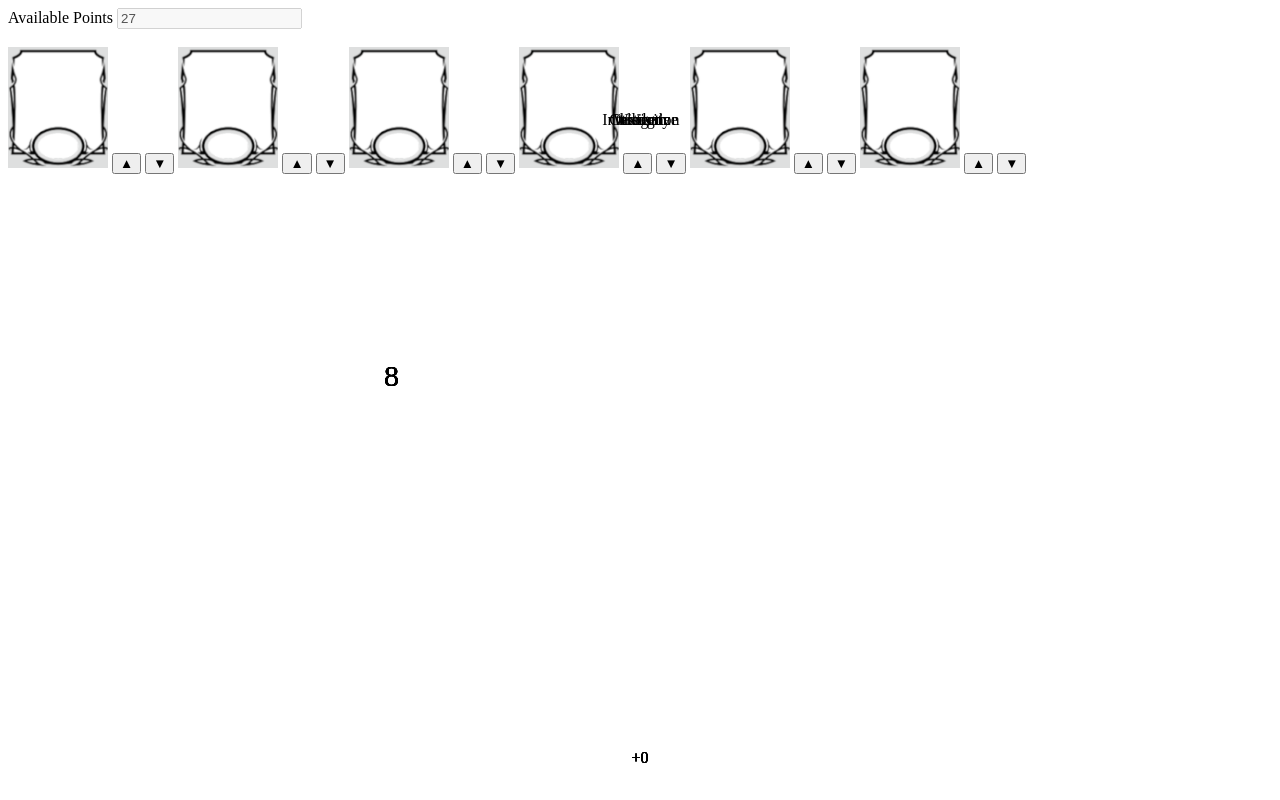
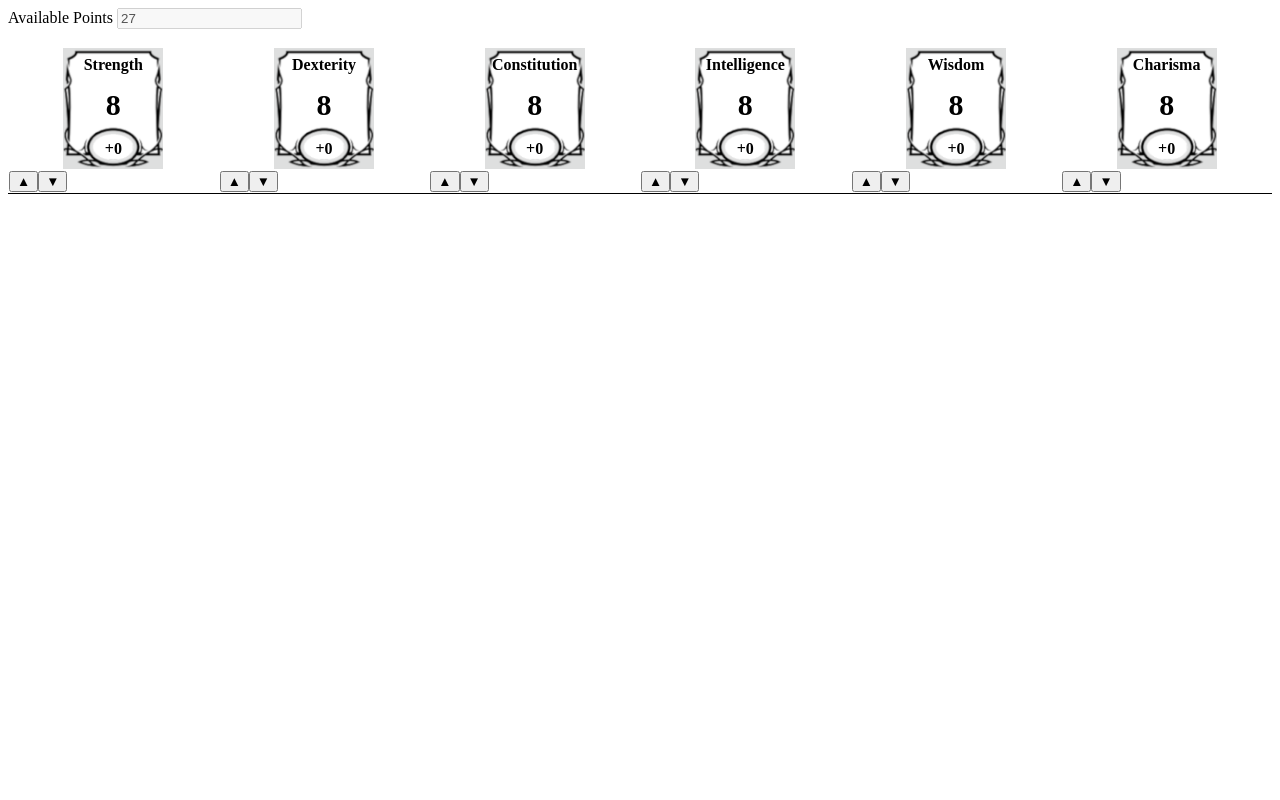
Before and after one commit to HatBrick/DND, a plain HTML site: page CoreStatAssignment.html in a window 1280 px wide. Drawn offline with Linux system fonts and the light colour scheme.

Commit message:
Update CoreStatAssignment.html

```diff
--- a/CoreStatAssignment.html
+++ b/CoreStatAssignment.html
@@ -1,6 +1,8 @@
 <html>
   <body>
     <style>
+      table {width:100%;border-collapse:collapse;user-select: none;border-bottom: 1px solid;}
+      th {text-align: left;}
       .container {
         position: relative;
         text-align: center;
@@ -29,24 +31,24 @@
     <label for="points">Available Points</label>
     <input type="number" id="PointBuy" name="points" value="27" disabled><br><br>
 
-    <img class="container" src="CoreStatBG.png" width=100><div class="top">Strength</div><div class="stat" id="stat1">8</div><div class="bonus">+0</div>
-    <button type="button" class="Inc" id="stat1">▲</button>
-    <button type="button" class="Dec" id="stat1">▼</button>
-    <img class="container" src="CoreStatBG.png" width=100><div class="top">Dexterity</div><div class="stat" id="stat2">8</div><div class="bonus">+0</div>
-    <button type="button" class="Inc" id="stat2">▲</button>
-    <button type="button" class="Dec" id="stat2">▼</button>
-    <img class="container" src="CoreStatBG.png" width=100><div class="top">Constitution</div><div class="stat" id="stat3">8</div><div class="bonus">+0</div>
-    <button type="button" class="Inc" id="stat3">▲</button>
-    <button type="button" class="Dec" id="stat3">▼</button>
-    <img class="container" src="CoreStatBG.png" width=100><div class="top">Intelligence</div><div class="stat" id="stat4">8</div><div class="bonus">+0</div>
-    <button type="button" class="Inc" id="stat4">▲</button>
-    <button type="button" class="Dec" id="stat4">▼</button>
-    <img class="container" src="CoreStatBG.png" width=100><div class="top">Wisdom</div><div class="stat" id="stat5">8</div><div class="bonus">+0</div>
-    <button type="button" class="Inc" id="stat5">▲</button>
-    <button type="button" class="Dec" id="stat5">▼</button>
-    <img class="container" src="CoreStatBG.png" width=100><div class="top">Charisma</div><div class="stat" id="stat6">8</div><div class="bonus">+0</div>
-    <button type="button" class="Inc" id="stat6">▲</button>
-    <button type="button" class="Dec" id="stat6">▼</button>
+    <table>
+      <tr>
+        <th class="container"><img src="CoreStatBG.png" width=100><div class="top">Strength</div><div class="stat" id="stat1">8</div><div class="bonus">+0</div></th>
+        <th class="container"><img src="CoreStatBG.png" width=100><div class="top">Dexterity</div><div class="stat" id="stat2">8</div><div class="bonus">+0</div></th>
+        <th class="container"><img src="CoreStatBG.png" width=100><div class="top">Constitution</div><div class="stat" id="stat3">8</div><div class="bonus">+0</div></th>
+        <th class="container"><img src="CoreStatBG.png" width=100><div class="top">Intelligence</div><div class="stat" id="stat4">8</div><div class="bonus">+0</div></th>
+        <th class="container"><img src="CoreStatBG.png" width=100><div class="top">Wisdom</div><div class="stat" id="stat5">8</div><div class="bonus">+0</div></th>
+        <th class="container"><img src="CoreStatBG.png" width=100><div class="top">Charisma</div><div class="stat" id="stat6">8</div><div class="bonus">+0</div></th>
+      </tr>
+      <tr>
+        <td><button type="button" class="Inc" id="stat1">▲</button><button type="button" class="Dec" id="stat1">▼</button></td>
+        <td><button type="button" class="Inc" id="stat2">▲</button><button type="button" class="Dec" id="stat2">▼</button></td>
+        <td><button type="button" class="Inc" id="stat3">▲</button><button type="button" class="Dec" id="stat3">▼</button></td>
+        <td><button type="button" class="Inc" id="stat4">▲</button><button type="button" class="Dec" id="stat4">▼</button></td>
+        <td><button type="button" class="Inc" id="stat5">▲</button><button type="button" class="Dec" id="stat5">▼</button></td>
+        <td><button type="button" class="Inc" id="stat6">▲</button><button type="button" class="Dec" id="stat6">▼</button></td>
+      </tr>
+    </table>
 
     <script src="PointBuy.js"></script>
   </body>
```
